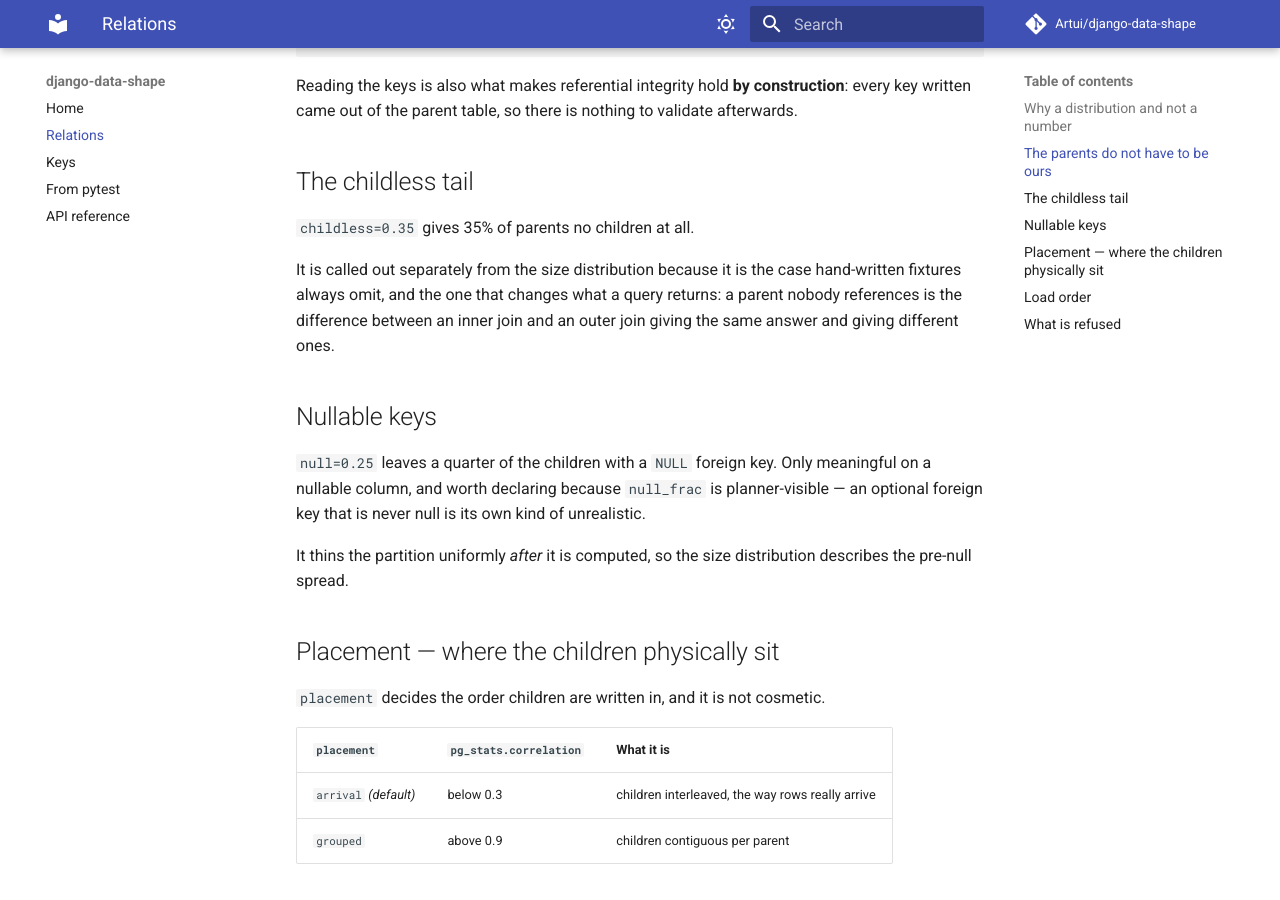
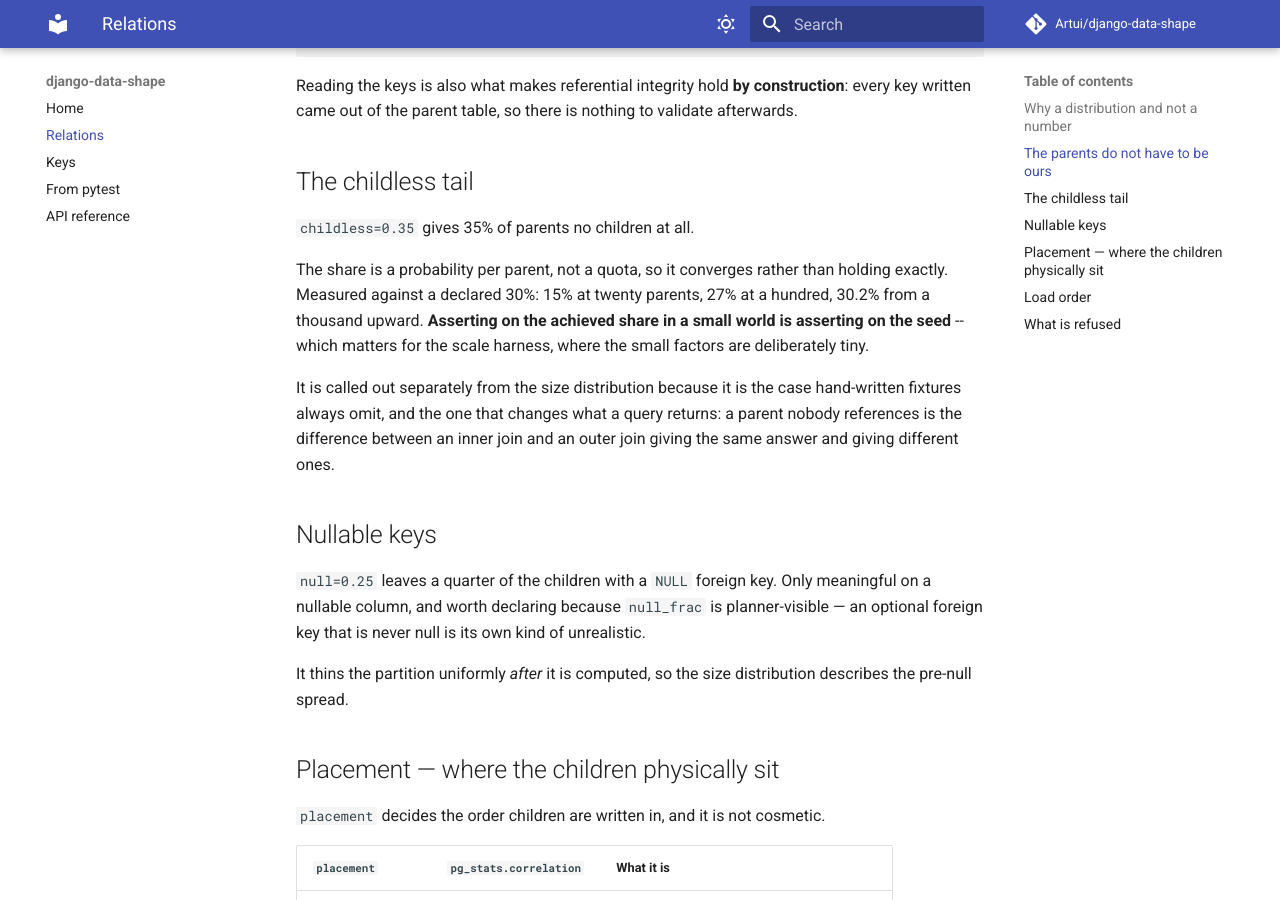
Before and after one commit to Artui/django-data-shape, an MkDocs documentation site: the page built from docs/relations.md, in a window 1280 px wide and 900 px high, scrolled down 1230 px. Built offline with MkDocs 1.6.1 and Material for MkDocs 9.7.7, drawn with Linux system fonts in a browser that asks for light colours; comment, search, counter and statistics services are not loaded.

Commit message:
Document that the childless share converges rather than holds
Found while verifying the milestone: a declared 30% childless share
comes out at 15% with twenty parents, 27% with a hundred, and 30.2%
from a thousand upward. It is a probability per parent, not a quota.

Worth documenting rather than leaving to be discovered, because the
number is surprising in exactly the direction that reads as a bug, and
because the scale harness this milestone adds runs deliberately tiny
worlds -- so a consumer asserting on the achieved share there would be
asserting on the seed.

Verified against the resolver at four parent counts before writing it
down; the partition arithmetic is correct and needed no change.

Co-Authored-By: Claude Opus 5 <noreply@anthropic.com>

```diff
--- a/docs/relations.md
+++ b/docs/relations.md
@@ -62,6 +62,12 @@ nothing to validate afterwards.
 
 `childless=0.35` gives 35% of parents no children at all.
 
+The share is a probability per parent, not a quota, so it converges rather than
+holding exactly. Measured against a declared 30%: 15% at twenty parents, 27% at a
+hundred, 30.2% from a thousand upward. **Asserting on the achieved share in a
+small world is asserting on the seed** -- which matters for the scale harness,
+where the small factors are deliberately tiny.
+
 It is called out separately from the size distribution because it is the case
 hand-written fixtures always omit, and the one that changes what a query returns:
 a parent nobody references is the difference between an inner join and an outer
```
